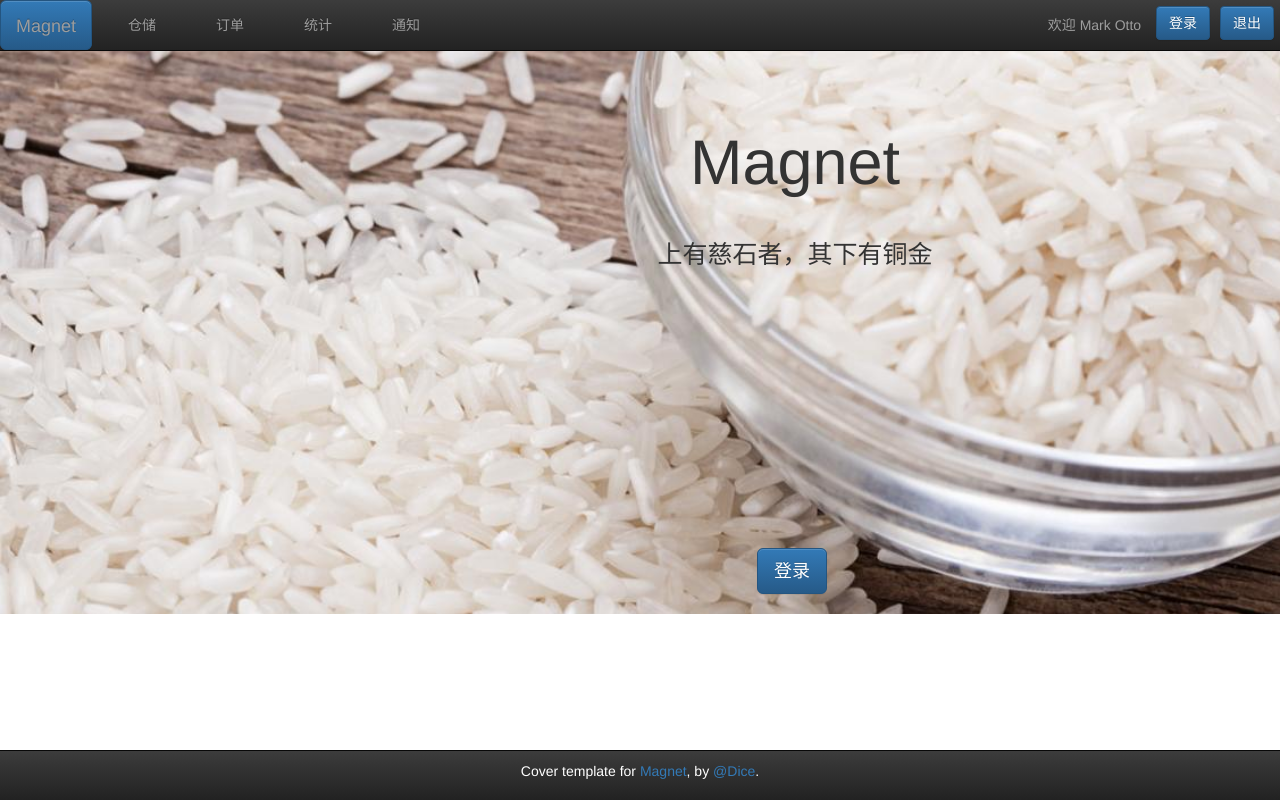
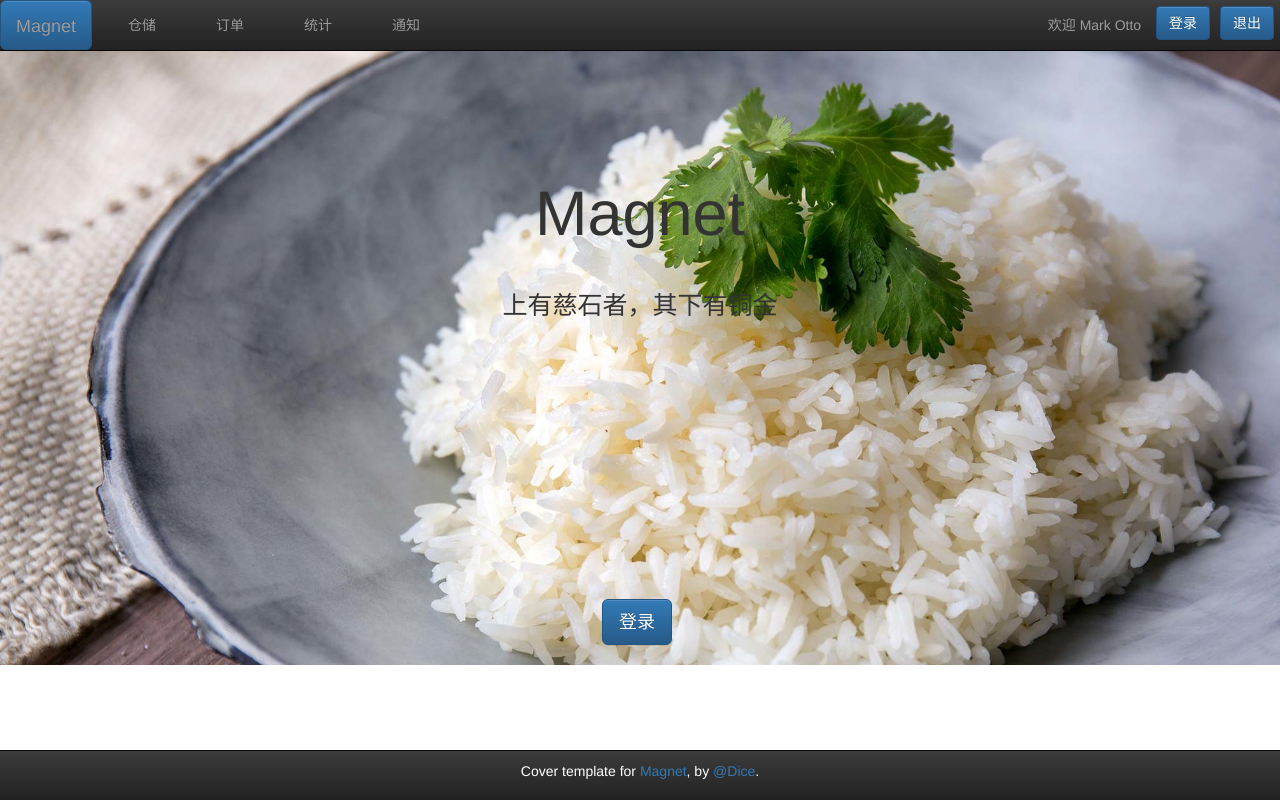
Before and after one commit to DiceChrisChang/Rice, a CodeIgniter app: page /database/index.php/firstenter/index in a window 1280 px wide; the page is wider, and only the part inside the window is pictured. Run offline with CodeIgniter, Linux system fonts and the light colour scheme; data that the repository does not hold is empty; some libraries are stand-ins or nearby versions.

Commit message:
change background
2017-12-1 21:43:37

```diff
--- a/application/views/Firstenter/head.php
+++ b/application/views/Firstenter/head.php
@@ -20,6 +20,10 @@
 	<link rel="stylesheet" type="text/css" href="application/views/Firstenter/firstenter.css">
 	<!-- 暂时添加的 css -->
 	<style type="text/css">
+        body{
+            width:100%;
+            height:100%;
+        }
         .foot_p{
         	color:white;
         	text-align: center;
@@ -40,19 +44,22 @@
         }
         .jumbotron{
             padding-bottom: 20px;
-            background-image: url(img/indexBackground.jpg);
+            background-image: url(img/2012.jpg);
             /* img url 需设置通用路径 仅有登录页面使用 使用 js */
             background-size: cover;
             background-repeat:no-repeat;
             overflow:hidden;
-            width: 1590px;
+            width: 100%;
             height: 100%;
             overflow: hidden;
-            background-position:center;
-        }
-        #jContainer{
+            margin-top:51px;
+            background-size:100% auto;
 
         }
+/*        .container-fluid{
+            width:100%;
+            height:100%;
+        }*/
         .btn{
         	margin-right: 6px;
         	position:relative;
```
Also changed, not shown: application/views/img/110.jpg (added), application/views/img/2012.jpg (added), application/views/img/dims.jpg (added), application/views/img/index.jpg (added), img/110.jpg (renamed from img/rice_625x350_51427195407.jpg), img/2012.jpg (added), img/94627_gettyimages150061404.jpg (added), img/dims.jpg (added), img/index.jpg (renamed from img/index-jumbotron.jpg).
